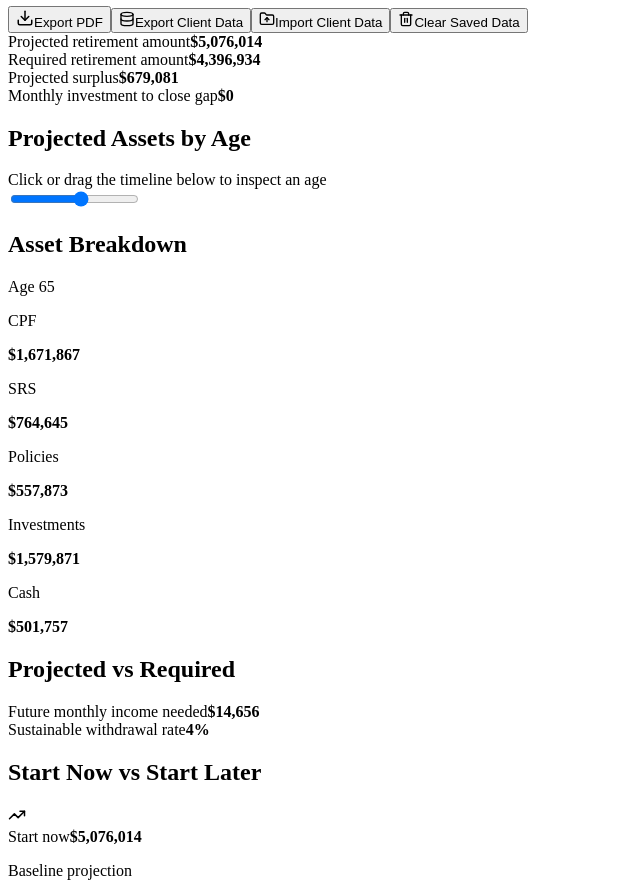
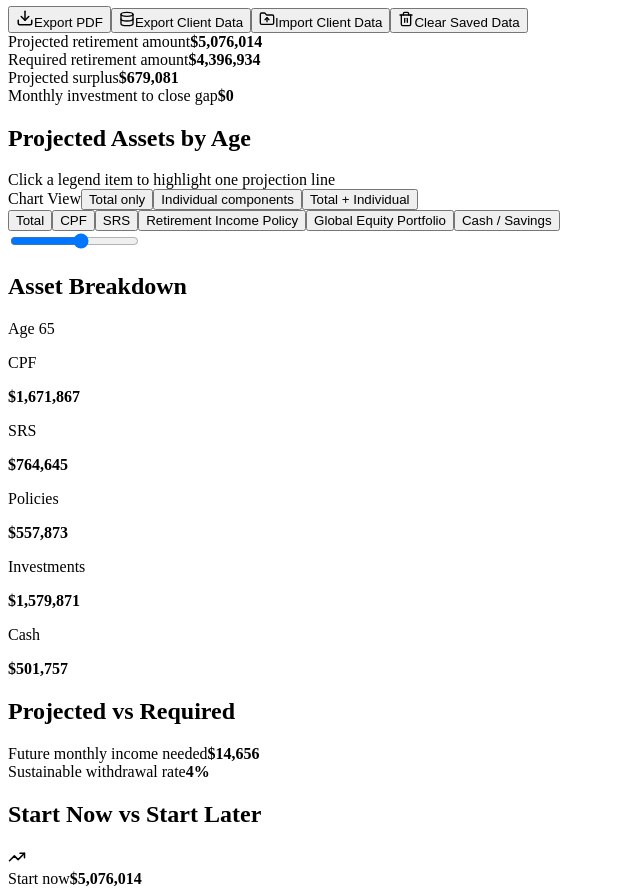
Before and after one commit to KWenYuan/retirement-sum-calculator, a React (Vite) app: page / in a window 1280 px wide. Shown: the part 780-1675 px from the top of the page, without its empty margins (0-640 px from the left). Built offline with nearby package versions, Linux system fonts and the light colour scheme; the HTML template or start-up script is replaced by a standard one.

Commit message:
Added different lines in asset chart

```diff
--- a/src/App.jsx
+++ b/src/App.jsx
@@ -274,6 +274,12 @@ export default function App() {
       <div className="report-surface">
         <Dashboard
           profile={profile}
+          cpf={cpf}
+          srs={srs}
+          policies={policies}
+          investments={investments}
+          cash={cash}
+          scenarioRate={scenarioRate}
           timeline={timeline}
           selectedBreakdown={selectedBreakdown}
           selectedAge={clampedSelectedAge}
--- a/src/components/Dashboard.jsx
+++ b/src/components/Dashboard.jsx
@@ -1,3 +1,4 @@
+import { useMemo, useState } from 'react';
 import {
   Bar,
   BarChart,
@@ -13,12 +14,34 @@ import {
   YAxis,
 } from 'recharts';
 import { Database, Download, FileText, FolderUp, Trash2, TrendingUp } from 'lucide-react';
-import { formatCurrency } from '../utils/projections.js';
+import {
+  formatCurrency,
+  isCashIncludedInProjection,
+  projectCash,
+  projectCpf,
+  projectInvestment,
+  projectPolicy,
+  projectSrs,
+} from '../utils/projections.js';
 
 const COLORS = ['#15345f', '#c49a43', '#4d7ea8', '#78a083', '#d9a441'];
+const SERIES_COLORS = {
+  total: '#102a4c',
+  cpf: '#4d7ea8',
+  srs: '#2f855a',
+  cash: '#7b8492',
+  policy: ['#c49a43', '#d9a441', '#b7791f', '#f0b84a'],
+  investment: ['#7b61a8', '#8f72c7', '#5f4b8b', '#a88bd8'],
+};
 
 export function Dashboard({
   profile,
+  cpf,
+  srs,
+  policies,
+  investments,
+  cash,
+  scenarioRate,
   timeline,
   selectedBreakdown,
   selectedAge,
@@ -37,7 +60,18 @@ export function Dashboard({
   dataMessage,
   dataError,
 }) {
+  const [chartView, setChartView] = useState('total-components');
+  const [highlightedSeries, setHighlightedSeries] = useState(null);
   const timelineEndAge = timeline[timeline.length - 1]?.age || profile.retirementAge;
+  const { chartData, series } = useMemo(
+    () => buildProjectionSeries({ profile, cpf, srs, policies, investments, cash, scenarioRate, timeline }),
+    [profile, cpf, srs, policies, investments, cash, scenarioRate, timeline],
+  );
+  const visibleSeries = series.filter((item) => {
+    if (chartView === 'total') return item.key === 'total';
+    if (chartView === 'components') return item.key !== 'total';
+    return true;
+  });
   const breakdownData = [
     { name: 'CPF', value: selectedBreakdown.cpf },
     { name: 'SRS', value: selectedBreakdown.srs },
@@ -102,19 +136,73 @@ export function Dashboard({
 
       <section className="panel chart-panel">
         <div className="section-header">
+          <div>
             <h2>Projected Assets by Age</h2>
-          <span className="micro-copy">Click or drag the timeline below to inspect an age</span>
+            <span className="micro-copy">Click a legend item to highlight one projection line</span>
           </div>
+          <div className="chart-mode-toggle" aria-label="Chart View">
+            <span>Chart View</span>
+            {[
+              ['total', 'Total only'],
+              ['components', 'Individual components'],
+              ['total-components', 'Total + Individual'],
+            ].map(([key, label]) => (
+              <button
+                type="button"
+                key={key}
+                className={chartView === key ? 'active' : ''}
+                onClick={() => setChartView(key)}
+              >
+                {label}
+              </button>
+            ))}
+          </div>
+        </div>
+        <div className="projection-chart-layout">
           <div className="chart-height large">
             <ResponsiveContainer>
-            <LineChart data={timeline} margin={{ top: 10, right: 18, bottom: 0, left: 8 }}>
+              <LineChart data={chartData} margin={{ top: 10, right: 18, bottom: 0, left: 8 }}>
                 <CartesianGrid stroke="#e6ebf2" vertical={false} />
                 <XAxis dataKey="age" tickLine={false} axisLine={false} />
                 <YAxis tickFormatter={(value) => formatCurrency(value, true)} tickLine={false} axisLine={false} width={74} />
-              <Tooltip formatter={(value) => formatCurrency(value)} labelFormatter={(label) => `Age ${label}`} />
-              <Line type="monotone" dataKey="total" stroke="#15345f" strokeWidth={3} dot={false} activeDot={{ r: 6, fill: '#c49a43' }} />
+                <Tooltip content={<ProjectionTooltip series={series} />} />
+                {visibleSeries.map((item) => {
+                  const isHighlighted = !highlightedSeries || highlightedSeries === item.key;
+                  return (
+                    <Line
+                      key={item.key}
+                      type="monotone"
+                      dataKey={item.key}
+                      name={item.name}
+                      stroke={highlightedSeries && !isHighlighted ? '#aeb9c8' : item.color}
+                      strokeWidth={highlightedSeries === item.key ? 4 : item.key === 'total' ? 3 : 2}
+                      strokeOpacity={isHighlighted ? 1 : 0.24}
+                      dot={false}
+                      activeDot={isHighlighted ? { r: 5, fill: item.color } : false}
+                      connectNulls
+                    />
+                  );
+                })}
               </LineChart>
             </ResponsiveContainer>
+          </div>
+          <div className="projection-legend">
+            {series.map((item) => {
+              const isVisible = visibleSeries.some((visible) => visible.key === item.key);
+              const isHighlighted = highlightedSeries === item.key;
+              return (
+                <button
+                  type="button"
+                  key={item.key}
+                  className={`${isHighlighted ? 'active' : ''} ${!isVisible ? 'muted' : ''}`}
+                  onClick={() => setHighlightedSeries(isHighlighted ? null : item.key)}
+                >
+                  <span style={{ background: item.color }} />
+                  {item.name}
+                </button>
+              );
+            })}
+          </div>
         </div>
         <input
           className="age-slider"
@@ -225,3 +313,62 @@ function MetricCard({ label, value, tone }) {
     </div>
   );
 }
+
+function ProjectionTooltip({ active, label, payload, series }) {
+  if (!active || !payload?.length) return null;
+  const values = new Map(payload.map((item) => [item.dataKey, item.value]));
+  return (
+    <div className="projection-tooltip">
+      <strong>Age {label}</strong>
+      {series.map((item) => (
+        values.has(item.key) && (
+          <div key={item.key}>
+            <span><i style={{ background: item.color }} /> {item.name}</span>
+            <b>{formatCurrency(values.get(item.key))}</b>
+          </div>
+        )
+      ))}
+    </div>
+  );
+}
+
+function buildProjectionSeries({ profile, cpf, srs, policies, investments, cash, scenarioRate, timeline }) {
+  const series = [{ key: 'total', name: 'Total', color: SERIES_COLORS.total }];
+  if (cpf.enabled) series.push({ key: 'cpf', name: 'CPF', color: SERIES_COLORS.cpf });
+  if (srs.enabled) series.push({ key: 'srs', name: 'SRS', color: SERIES_COLORS.srs });
+  policies.forEach((policy, index) => {
+    series.push({
+      key: `policy_${policy.id}`,
+      name: policy.name || `Policy ${index + 1}`,
+      color: SERIES_COLORS.policy[index % SERIES_COLORS.policy.length],
+    });
+  });
+  investments.forEach((investment, index) => {
+    if (!investment.includeInTotal) return;
+    series.push({
+      key: `investment_${investment.id}`,
+      name: investment.name || `Investment ${index + 1}`,
+      color: SERIES_COLORS.investment[index % SERIES_COLORS.investment.length],
+    });
+  });
+  if (isCashIncludedInProjection(cash)) series.push({ key: 'cash', name: 'Cash / Savings', color: SERIES_COLORS.cash });
+
+  const chartData = timeline.map((point) => {
+    const age = Number(point.age);
+    const years = Math.max(0, age - Number(profile.currentAge));
+    const row = { age, total: point.total };
+    if (cpf.enabled) row.cpf = projectCpf(cpf, years);
+    if (srs.enabled) row.srs = projectSrs(srs, Number(profile.currentAge), age);
+    policies.forEach((policy) => {
+      row[`policy_${policy.id}`] = projectPolicy(policy, Number(profile.currentAge), age, scenarioRate);
+    });
+    investments.forEach((investment) => {
+      if (!investment.includeInTotal) return;
+      row[`investment_${investment.id}`] = projectInvestment(investment, years, scenarioRate);
+    });
+    if (isCashIncludedInProjection(cash)) row.cash = projectCash(cash, years);
+    return row;
+  });
+
+  return { chartData, series };
+}
--- a/src/styles.css
+++ b/src/styles.css
@@ -1036,12 +1036,128 @@ textarea:focus {
   margin-bottom: 18px;
 }
 
+.chart-mode-toggle {
+  display: flex;
+  align-items: center;
+  justify-content: flex-end;
+  flex-wrap: wrap;
+  gap: 6px;
+}
+
+.chart-mode-toggle span {
+  color: var(--muted);
+  font-size: 11px;
+  font-weight: 900;
+}
+
+.chart-mode-toggle button,
+.projection-legend button {
+  border: 1px solid var(--line);
+  border-radius: 8px;
+  background: #fff;
+  color: var(--navy);
+  font-size: 11px;
+  font-weight: 900;
+}
+
+.chart-mode-toggle button {
+  min-height: 30px;
+  padding: 0 9px;
+}
+
+.chart-mode-toggle button.active {
+  border-color: var(--navy);
+  background: var(--navy);
+  color: white;
+}
+
+.projection-chart-layout {
+  display: grid;
+  grid-template-columns: minmax(0, 1fr) 190px;
+  gap: 14px;
+  align-items: stretch;
+}
+
 .chart-height {
   height: 285px;
 }
 
 .chart-height.large {
   height: 330px;
+}
+
+.projection-legend {
+  display: flex;
+  flex-direction: column;
+  gap: 7px;
+  max-height: 330px;
+  overflow-y: auto;
+  padding: 4px;
+}
+
+.projection-legend button {
+  display: flex;
+  align-items: center;
+  justify-content: flex-start;
+  gap: 8px;
+  min-height: 32px;
+  padding: 0 9px;
+  text-align: left;
+}
+
+.projection-legend button.active {
+  border-color: var(--gold);
+  background: var(--gold-soft);
+}
+
+.projection-legend button.muted {
+  opacity: 0.55;
+}
+
+.projection-legend span {
+  width: 18px;
+  height: 4px;
+  border-radius: 999px;
+  flex: 0 0 auto;
+}
+
+.projection-tooltip {
+  min-width: 230px;
+  max-width: 310px;
+  padding: 10px;
+  border: 1px solid var(--line);
+  border-radius: 8px;
+  background: white;
+  box-shadow: 0 10px 24px rgba(16, 42, 76, 0.12);
+}
+
+.projection-tooltip > strong {
+  display: block;
+  margin-bottom: 7px;
+  color: var(--navy);
+}
+
+.projection-tooltip div {
+  display: flex;
+  align-items: center;
+  justify-content: space-between;
+  gap: 12px;
+  color: #475467;
+  font-size: 12px;
+  line-height: 1.55;
+}
+
+.projection-tooltip i {
+  display: inline-block;
+  width: 10px;
+  height: 10px;
+  border-radius: 50%;
+  vertical-align: -1px;
+}
+
+.projection-tooltip b {
+  color: var(--navy);
+  white-space: nowrap;
 }
 
 .age-slider {
@@ -2201,6 +2317,7 @@ textarea:focus {
   .metric-grid,
   .dashboard-grid,
   .comparison-grid,
+  .projection-chart-layout,
   .income-source-layout,
   .review-grid,
   .change-groups,
```
Also changed, not shown: 6 other files (tests, documents, lock files or other folders). Lines whose indentation alone changed are shown as unchanged.
